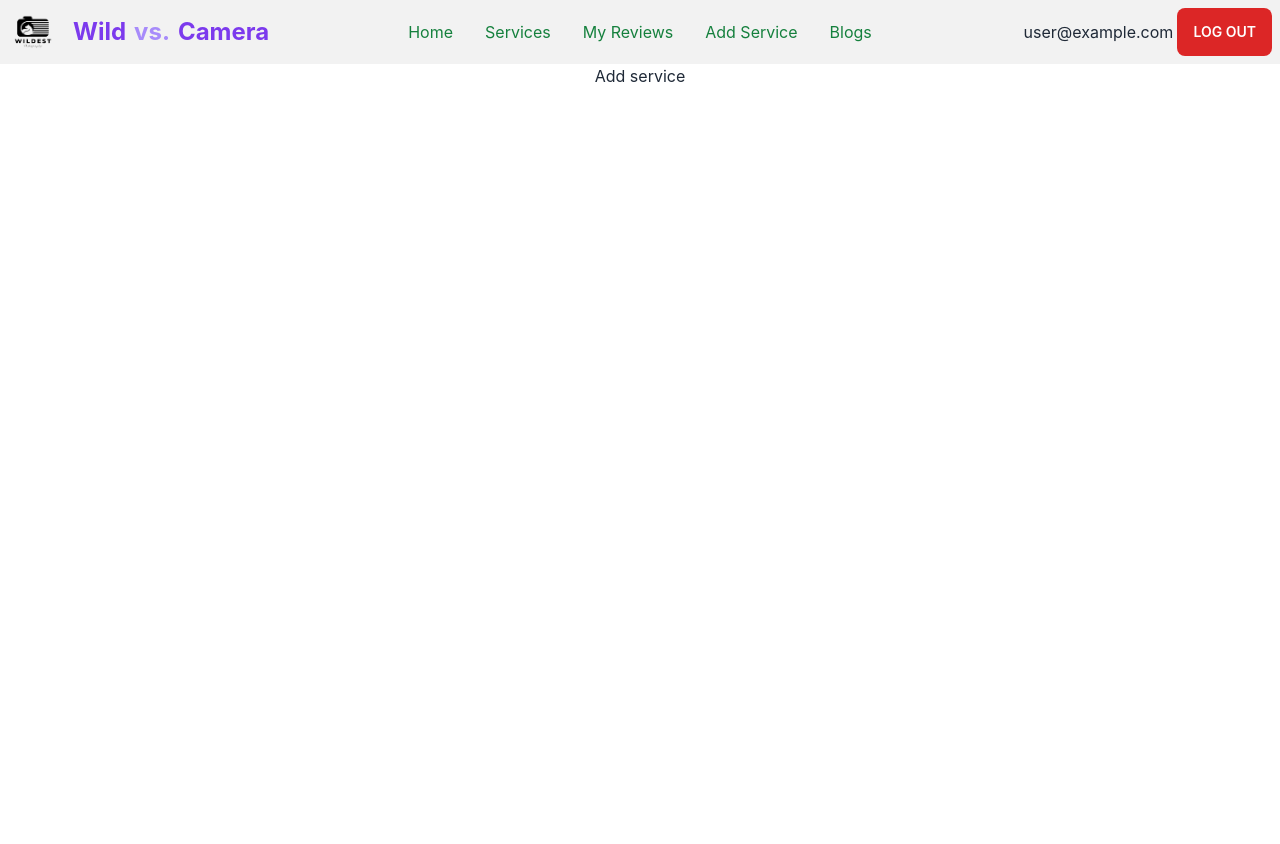
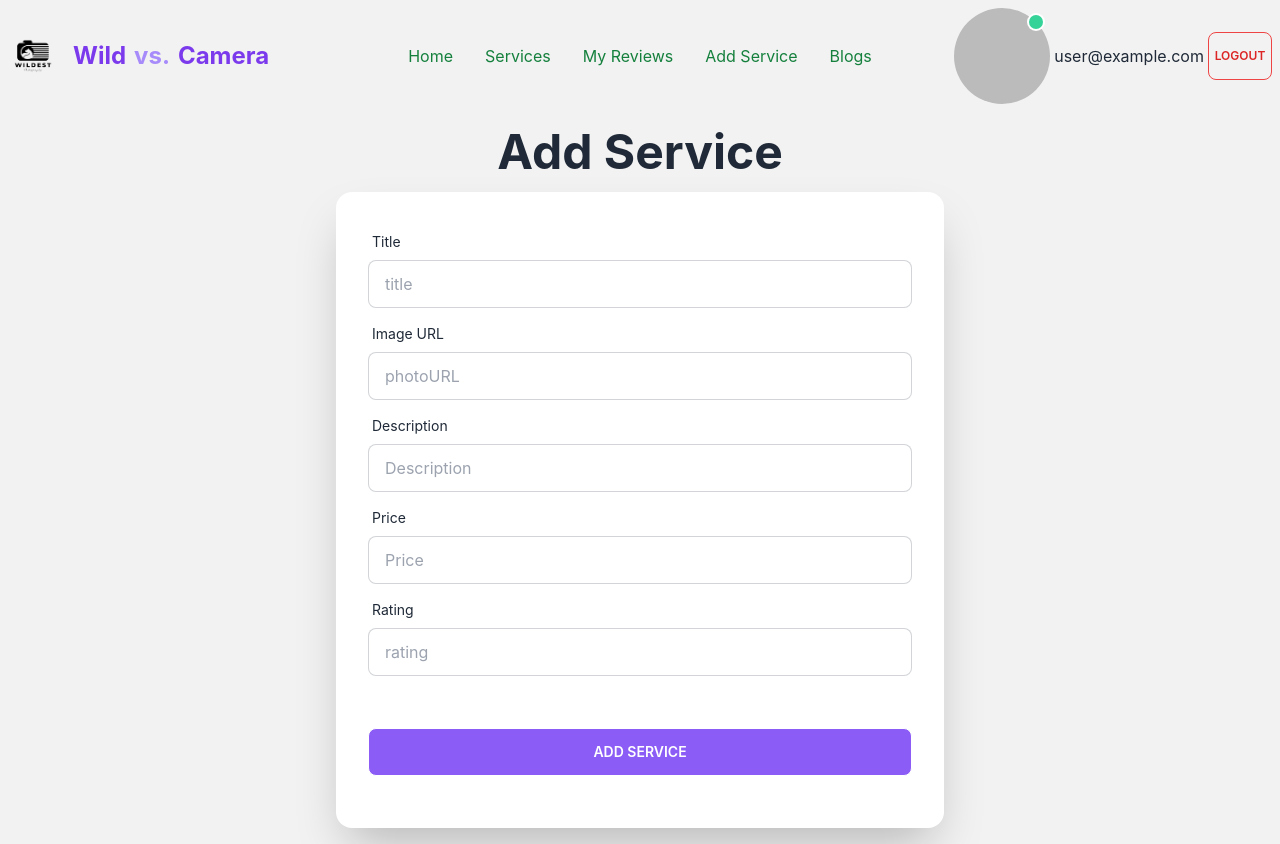
Before and after one commit to Fahim-05/wild-vs-camera-client, a React (Create React App) app: page /addService in a window 1280 px wide. Before the commit the page ends 800 px from the top, so only its background shows below. Built offline with nearby package versions, Linux system fonts and the light colour scheme; no server answers; sample sign-in values are in the browser's storage.

Commit message:
secvice added done

```diff
--- a/package.json
+++ b/package.json
@@ -11,6 +11,7 @@
     "react": "^18.2.0",
     "react-dom": "^18.2.0",
     "react-hot-toast": "^2.4.0",
+    "react-icons": "^4.6.0",
     "react-photo-view": "^1.2.2",
     "react-router-dom": "^6.4.3",
     "react-scripts": "5.0.1",
--- a/src/Pages/AddService/AddService.js
+++ b/src/Pages/AddService/AddService.js
@@ -1,11 +1,94 @@
 import React from 'react';
 import useTitle from '../../hooks/useTitle';
+import toast from 'react-hot-toast';
 
 const AddService = () => {
     useTitle('Add Service');
+
+    const handleAddService = (event) => {
+        event.preventDefault();
+        const form = event.target;
+        const title = form.title.value;
+        const photoURL = form.photoURL.value;
+        const description = form.description.value;
+        const price = form.price.value;
+        const rating = form.rating.value;
+        console.log(price);
+
+        const service = {
+            title,
+            img: photoURL,
+            price,
+            description,
+            rating
+        }
+
+        fetch('http://localhost:5000/services', {
+            method: 'POST',
+            headers: { 'content-type': 'application/json' },
+            body: JSON.stringify(service)
+        })
+            .then(res => res.json())
+            .then(data => {
+                console.log(data);
+                if(data.acknowledged){
+                    toast.success('Service Added Successfully');
+                    form.reset();
+                }
+            })
+            .catch(error => console.error(error));
+    }
+
+
+
+
     return (
         <div>
-            <h1>Add service</h1>
+            <div className="hero  bg-base-200">
+                <div className="hero-content w-6/12 flex-col">
+                    <div className="text-center lg:text-left">
+                        <h1 className="text-5xl font-bold">Add Service</h1>
+                    </div>
+                    <div className="card flex-shrink-0 w-full shadow-2xl bg-base-100">
+                        <form onSubmit={handleAddService} className="card-body">
+                            <div className="form-control">
+                                <label className="label">
+                                    <span className="label-text">Title</span>
+                                </label>
+                                <input type="text" placeholder="title" name='title' className="input input-bordered" required />
+                            </div>
+                            <div className="form-control">
+                                <label className="label">
+                                    <span className="label-text">Image URL</span>
+                                </label>
+                                <input type="text" placeholder="photoURL" name='photoURL' className="input input-bordered" required />
+                            </div>
+                            <div className="form-control">
+                                <label className="label">
+                                    <span className="label-text">Description</span>
+                                </label>
+                                <input type="text" placeholder="Description" name='description' className="input input-bordered" required />
+                            </div>
+                            <div className="form-control">
+                                <label className="label">
+                                    <span className="label-text">Price</span>
+                                </label>
+                                <input type="number" placeholder="Price" name='price' className="input input-bordered" required />
+                            </div>
+                            <div className="form-control">
+                                <label className="label">
+                                    <span className="label-text">Rating</span>
+                                </label>
+                                <input type="number" placeholder="rating" name='rating' className="input input-bordered" required />
+                            </div>
+                            <div className="form-control mt-6">
+                                <input className='my-5 btn btn-outline bg-violet-500 text-white hover:bg-violet-600' type='submit' value='Add Service' />
+                            </div>
+                        </form>
+                    </div>
+                </div>
+            </div>
+
         </div>
     );
 };
--- a/src/Pages/ServiceDetails/ServiceDetails.js
+++ b/src/Pages/ServiceDetails/ServiceDetails.js
@@ -110,10 +110,11 @@ const ServiceDetails = () => {
                             <form onSubmit={handleReview} className='my-5'>
                                 <input type='text' name='review' placeholder='comment here' className='input input-ghost w-full bg-violet-100' />
                                 <input className='my-5 btn btn-outline bg-violet-500 text-white hover:bg-violet-600' type='submit' value='Add Review' />
-                            </form></>
+                            </form>
+                        </>
                         :
                         <>
-                        <p className='my-10 font-semibold text-xl text-orange-600'>Please login to add review <Link to='/login' className='text-blue-600 underline'>Login</Link></p>
+                            <p className='my-10 font-semibold text-xl text-orange-600'>Please login to add review <Link to='/login' className='text-blue-600 underline'>Login</Link></p>
                         </>
                 }
 
@@ -123,4 +124,4 @@ const ServiceDetails = () => {
     );
 };
 
-export default ServiceDetails; <h1>Service details</h1>
+export default ServiceDetails;
--- a/src/Pages/Shared/Header/Header.js
+++ b/src/Pages/Shared/Header/Header.js
@@ -9,8 +9,8 @@ const Header = () => {
 
     const handleLogout = () => {
         logout()
-        .then(()=>{})
-        .catch(error=> console.error(error))
+            .then(() => { })
+            .catch(error => console.error(error))
     }
 
 
@@ -44,8 +44,13 @@ const Header = () => {
                     {
                         user?.uid ?
                             <>
+                                <div className="avatar online">
+                                    <div className="w-112 rounded-full">
+                                        <img src={user?.photoURL} alt='img'/>
+                                    </div>
+                                </div>
                                 <p>{user?.email}</p>
-                                <Link to='' onClick={handleLogout}><button className='btn btn-outline bg-red-600 text-white hover:bg-red-700 border-none'>Log Out</button></Link>
+                                <Link to='' onClick={handleLogout}><button className='btn btn-outline w-16 text-red-600 border-red-500 hover:bg-red-700 text-xs'>LogOut</button></Link>
                             </>
                             :
                             <>
--- a/src/Pages/SignUp/SignUp.js
+++ b/src/Pages/SignUp/SignUp.js
@@ -1,5 +1,5 @@
-import React, { useContext } from 'react';
-import { Link } from 'react-router-dom';
+import React, { useContext, useState } from 'react';
+import { Link, useLocation, useNavigate } from 'react-router-dom';
 import signup from '../../assets/signup/signup.svg';
 import { AuthContext } from '../../contexts/AuthProvider/AuthProvider';
 import useTitle from '../../hooks/useTitle';
@@ -7,24 +7,47 @@ import useTitle from '../../hooks/useTitle';
 const SignUp = () => {
     useTitle('SignUp')
 
-    const { createUser, loading } = useContext(AuthContext);
+    const [error, setError] = useState('');
+    const { createUser, loading, updateUser } = useContext(AuthContext);
+    const navigate = useNavigate();
+    const location = useLocation();
+    const from = location.state?.from?.pathname || '/';
 
     const handleSignUp = event => {
         event.preventDefault();
         const form = event.target;
         const name = form.name.value;
+        const photoURL = form.photoURL.value;
         const email = form.email.value;
         const password = form.password.value;
 
         createUser(email, password)
-        .then(result=> {
-            const user = result.user;
-        })
-        .catch(error => console.error(error));
+            .then(result => {
+                const user = result.user;
+                setError('');
+                handleUser(name, photoURL);
+                form.reset();
+                navigate(from, { replace: true });
+            })
+            .catch(error => {
+                setError(error.message);
+                console.error(error)
+            });
     }
     if (loading) {
         return <progress className="progress w-full"></progress>
     }
+
+    const handleUser = (name, photURL) => {
+        const profile = { displayName: name, photURL: photURL };
+        updateUser(profile)
+            .then((result) => {
+                const user = result.user;
+            })
+            .catch(error => console.error(error));
+    }
+
+
 
     return (
         <div className="hero">
@@ -40,6 +63,12 @@ const SignUp = () => {
                                 <span className="label-text">Name</span>
                             </label>
                             <input type="text" name='name' placeholder="your name" className="input input-bordered" />
+                        </div>
+                        <div className="form-control">
+                            <label className="label">
+                                <span className="label-text">Photo URL</span>
+                            </label>
+                            <input type="text" name='photoURL' placeholder="photo URL" className="input input-bordered" />
                         </div>
                         <div className="form-control">
                             <label className="label">
@@ -59,7 +88,11 @@ const SignUp = () => {
                         <div className="form-control mt-6">
                             <input className='btn btn-outline text-violet-600 hover:bg-violet-600' type='submit' value='Signup' />
                         </div>
+
                     </form>
+                    {
+                        error
+                    }
                 </div>
             </div>
         </div>
--- a/src/contexts/AuthProvider/AuthProvider.js
+++ b/src/contexts/AuthProvider/AuthProvider.js
@@ -1,6 +1,6 @@
 import React, { createContext, useEffect, useState } from 'react';
 import app from '../../firebase/firebase.config';
-import {createUserWithEmailAndPassword, onAuthStateChanged, signInWithEmailAndPassword, getAuth, signOut} from 'firebase/auth';
+import {createUserWithEmailAndPassword, onAuthStateChanged, signInWithEmailAndPassword, getAuth, signOut, signInWithPopup, updateProfile} from 'firebase/auth';
 
 export const AuthContext = createContext();
 const auth = getAuth(app);
@@ -16,9 +16,16 @@ const AuthProvider = ({children}) => {
         return createUserWithEmailAndPassword(auth, email, password)
     }
 
+    const providerLogin = (provider) => {
+        return signInWithPopup(auth, provider);
+    }
+
     const login = (email, password) => {
         setLoading(true);
         return signInWithEmailAndPassword(auth, email, password)
+    }
+    const updateUser = (profile) => {
+        updateProfile(auth.currentUser, profile);
     }
 
     const logout = () => {
@@ -39,7 +46,9 @@ const AuthProvider = ({children}) => {
         loading,
         createUser,
         login,
-        logout
+        logout,
+        providerLogin,
+        updateUser
 
     }
 
```
Also changed, not shown: src/Pages/Login/Login.js (+26 -2 lines), src/Pages/MyReview/MyReview.js (+30 -1 lines), src/Pages/MyReview/MyReviewRow.js (+18 -10 lines), 1 other file (tests, documents, lock files or other folders).
